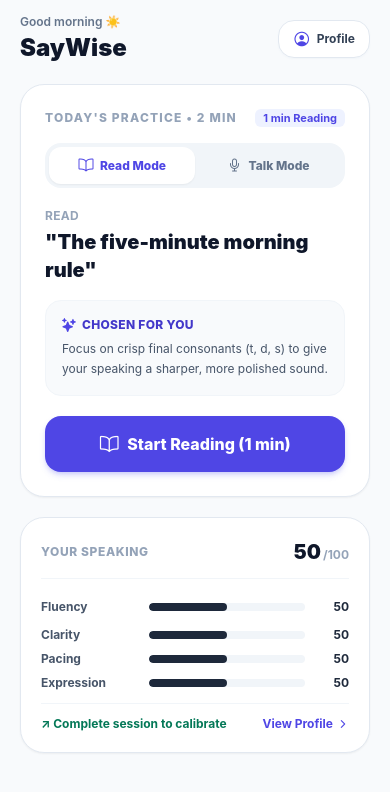
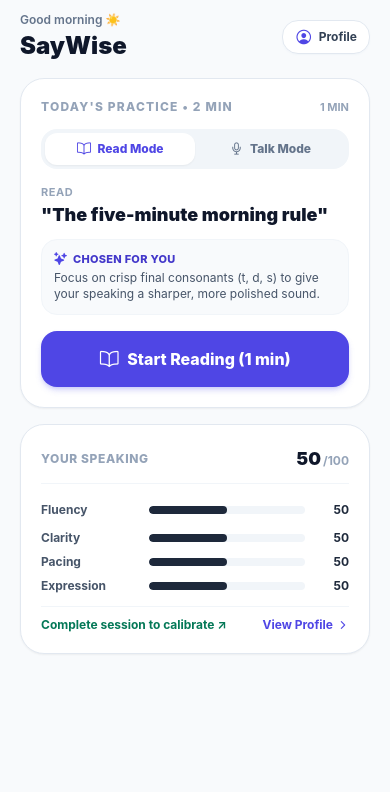
Before and after one commit to Snaehath/SayWise, a React Native app: screen / in a window 390 px wide. Shown: the top 792 px of the page. Built offline with nearby package versions, Linux system fonts and the light colour scheme; no server answers.

Commit message:
feat: add WelcomeScreen component with practice mode selection and daily challenge management

```diff
--- a/src/screens/WelcomeScreen.tsx
+++ b/src/screens/WelcomeScreen.tsx
@@ -26,7 +26,6 @@
     return {
       hours: Math.floor((diffMs / (1000 * 60 * 60)) % 24),
       minutes: Math.floor((diffMs / (1000 * 60)) % 60),
-      seconds: Math.floor((diffMs / 1000) % 60),
     };
   });
 
@@ -41,18 +40,17 @@
       setTimeLeft({
         hours: Math.floor((diffMs / (1000 * 60 * 60)) % 24),
         minutes: Math.floor((diffMs / (1000 * 60)) % 60),
-        seconds: Math.floor((diffMs / 1000) % 60),
       });
     };
 
-    const timer = setInterval(updateCountdown, 1000);
+    const timer = setInterval(updateCountdown, 60000);
     return () => clearInterval(timer);
   }, []);
 
   // render
   return (
-    <Text className="text-[11px] font-medium text-slate-400">
-      Next challenge in {timeLeft.hours}h {timeLeft.minutes}m {timeLeft.seconds}s
+    <Text className="text-xs font-medium text-slate-400">
+      Next challenge in {timeLeft.hours}h {timeLeft.minutes}m
     </Text>
   );
 });
@@ -102,19 +100,23 @@
     loadState();
   }, []);
 
+  const improvementText = profile.totalSessions > 0
+    ? `Biggest improvement: ${profile.biggestImprovement.name} ↗`
+    : 'Complete session to calibrate ↗';
+
   // render
   return (
     <View className="flex-1 bg-slate-50" style={{ paddingTop: insets.top, paddingBottom: insets.bottom }}>
       <ScrollView
         contentContainerStyle={{
           paddingHorizontal: 20,
-          paddingTop: 14,
-          paddingBottom: 36,
+          paddingTop: 12,
+          paddingBottom: 28,
         }}
         showsVerticalScrollIndicator={false}
       >
-        {/* header */}
-        <View className="flex-row items-center justify-between mb-5">
+        {/* top header */}
+        <View className="flex-row items-center justify-between mb-4">
           <View>
             <Text className="text-xs font-semibold text-slate-500">{getGreeting()}</Text>
             <Text className="text-2xl font-black text-slate-900 mt-0.5">SayWise</Text>
@@ -124,37 +126,37 @@
             onPress={onOpenProfile}
             hitSlop={{ top: 8, bottom: 8, left: 8, right: 8 }}
             unstable_pressDelay={0}
-            className="px-3.5 py-2 rounded-2xl bg-white border border-slate-200 flex-row items-center shadow-sm shadow-slate-100 active:opacity-75"
+            className="px-3 py-1.5 rounded-2xl bg-white border border-slate-200 flex-row items-center shadow-sm shadow-slate-100 active:opacity-75"
           >
             <Ionicons name="person-circle-outline" size={18} color="#4F46E5" />
             <Text className="text-xs font-bold text-slate-700 ml-1.5">Profile</Text>
           </Pressable>
         </View>
 
-        {/* practice card */}
-        <View className="bg-white rounded-3xl p-6 border border-slate-200 shadow-sm mb-5">
-          <View className="flex-row items-center justify-between mb-4">
+        {/* 1. TODAY'S PRACTICE CARD */}
+        <View className="bg-white rounded-3xl p-5 border border-slate-200 shadow-sm mb-4">
+          <View className="flex-row items-center justify-between mb-3.5">
             <Text className="text-xs font-extrabold tracking-widest text-slate-400 uppercase">
               TODAY'S PRACTICE • 2 MIN
             </Text>
-            <Text className="text-[11px] font-bold text-indigo-600 bg-indigo-50 px-2 py-0.5 rounded-md">
-              {activeMode === 'read' ? '1 min Reading' : '1 min Speaking'}
+            <Text className="text-[11px] font-bold text-slate-400 uppercase">
+              1 MIN
             </Text>
           </View>
 
-          {/* mode tabs */}
-          <View className="flex-row bg-slate-100 p-1 rounded-2xl mb-5">
+          {/* mode switch */}
+          <View className="flex-row bg-slate-100 p-1 rounded-2xl mb-4">
             <Pressable
               onPress={() => setActiveMode('read')}
               hitSlop={{ top: 6, bottom: 6, left: 6, right: 6 }}
               unstable_pressDelay={0}
-              className={`flex-1 py-2.5 rounded-xl flex-row items-center justify-center active:opacity-80 ${
+              className={`flex-1 py-2 rounded-xl flex-row items-center justify-center active:opacity-80 ${
                 activeMode === 'read' ? 'bg-white shadow-sm' : ''
               }`}
             >
               <Ionicons
                 name="book-outline"
-                size={16}
+                size={15}
                 color={activeMode === 'read' ? '#4F46E5' : '#64748B'}
               />
               <Text
@@ -170,13 +172,13 @@
               onPress={() => setActiveMode('talk')}
               hitSlop={{ top: 6, bottom: 6, left: 6, right: 6 }}
               unstable_pressDelay={0}
-              className={`flex-1 py-2.5 rounded-xl flex-row items-center justify-center active:opacity-80 ${
+              className={`flex-1 py-2 rounded-xl flex-row items-center justify-center active:opacity-80 ${
                 activeMode === 'talk' ? 'bg-white shadow-sm' : ''
               }`}
             >
               <Ionicons
                 name="mic-outline"
-                size={16}
+                size={15}
                 color={activeMode === 'talk' ? '#D97706' : '#64748B'}
               />
               <Text
@@ -189,43 +191,44 @@
             </Pressable>
           </View>
 
-          {/* topic */}
-          <View className="mb-4">
-            <Text className="text-xs font-bold text-slate-400 uppercase tracking-wide mb-1">
+          {/* topic title */}
+          <View className="mb-3">
+            <Text className="text-[11px] font-bold text-slate-400 uppercase tracking-wider mb-1">
               {activeMode === 'read' ? 'READ' : 'TALK'}
             </Text>
-            <Text className="text-xl font-black text-slate-900 leading-7">
+            <Text className="text-lg font-black text-slate-900 leading-6">
               "{activeChallenge.title}"
             </Text>
           </View>
 
-          {/* rationale */}
-          <View className="bg-slate-50 rounded-2xl p-4 mb-5 border border-slate-100">
-            <View className="flex-row items-center mb-1.5">
-              <Ionicons name="sparkles" size={14} color="#4F46E5" />
-              <Text className="text-xs font-extrabold text-indigo-700 ml-1.5 uppercase tracking-wide">
-                Chosen for you
+          {/* chosen for you */}
+          <View className="bg-slate-50 rounded-2xl p-3 mb-4 border border-slate-100">
+            <View className="flex-row items-center mb-1">
+              <Ionicons name="sparkles" size={13} color="#4F46E5" />
+              <Text className="text-[11px] font-extrabold text-indigo-700 ml-1.5 uppercase tracking-wide">
+                CHOSEN FOR YOU
               </Text>
             </View>
-            <Text className="text-xs text-slate-600 leading-5">
+            <Text className="text-xs text-slate-600 leading-4.5">
               {activeChallenge.whyChosen || activeChallenge.focusTarget || 'Calibrated to build steady speaking cadence and clear articulation.'}
             </Text>
           </View>
 
-          {/* action */}
+          {/* action / completion state */}
           {isCompletedToday ? (
-            <View className="space-y-3">
-              <View className="p-3.5 rounded-2xl bg-emerald-50 border border-emerald-200 flex-row items-center justify-between">
+            <View>
+              <View className="p-3 rounded-2xl bg-emerald-50 border border-emerald-200 flex-row items-center justify-between mb-2.5">
                 <View className="flex-row items-center">
-                  <Ionicons name="checkmark-circle" size={20} color="#059669" />
+                  <Ionicons name="checkmark-circle" size={18} color="#059669" />
                   <Text className="text-xs font-bold text-emerald-800 ml-2">Today's Session Completed</Text>
                 </View>
-                <Text className="text-xs font-bold text-emerald-700">
+                <Text className="text-xs font-black text-emerald-700">
                   {todayResult?.overallScore ? `${todayResult.overallScore}/100` : 'Done'}
                 </Text>
               </View>
 
               {todayResult && onViewCompletedResult && (
+                <View className="mb-2.5">
                   <Button
                     title="Review Today's Take"
                     onPress={() => onViewCompletedResult(todayResult)}
@@ -233,12 +236,14 @@
                     icon="sparkles"
                     size="md"
                   />
+                </View>
               )}
 
-              <View className="items-center mt-2">
+              <View className="items-center pt-0.5">
                 <MidnightCountdown />
               </View>
             </View>
+
           ) : (
             <Button
               title={activeMode === 'read' ? 'Start Reading (1 min)' : 'Start Talking (1 min)'}
@@ -250,20 +255,20 @@
           )}
         </View>
 
-        {/* progress snapshot */}
+        {/* 2. YOUR SPEAKING CARD */}
         <Pressable
           onPress={onOpenProfile}
           className="bg-white rounded-3xl p-5 border border-slate-200 shadow-sm active:opacity-90"
         >
-          <View className="flex-row items-center justify-between mb-4 pb-3 border-b border-slate-100">
+          <View className="flex-row items-center justify-between mb-3.5 pb-2.5 border-b border-slate-100">
             <Text className="text-xs font-extrabold text-slate-400 tracking-wider uppercase">YOUR SPEAKING</Text>
             <View className="flex-row items-baseline">
-              <Text className="text-xl font-black text-slate-900">{profile.overallScore}</Text>
+              <Text className="text-lg font-black text-slate-900">{profile.overallScore}</Text>
               <Text className="text-xs font-bold text-slate-400 ml-0.5">/100</Text>
             </View>
           </View>
 
-          {/* metrics */}
+          {/* 4 skill meters */}
           <View className="space-y-2 mb-3">
             <ProgressMetricRow label="Fluency" score={profile.fluencyScore} />
             <ProgressMetricRow label="Clarity" score={profile.clarityScore} />
@@ -271,9 +276,9 @@
             <ProgressMetricRow label="Expression" score={profile.expressionScore} />
           </View>
 
-          {/* footnote */}
-          <View className="pt-3 border-t border-slate-100 flex-row items-center justify-between">
-            <Text className="text-xs font-bold text-emerald-700">{profile.growthSummary}</Text>
+          {/* footer */}
+          <View className="pt-2.5 border-t border-slate-100 flex-row items-center justify-between">
+            <Text className="text-xs font-bold text-emerald-700">{improvementText}</Text>
             <View className="flex-row items-center">
               <Text className="text-xs font-bold text-indigo-600 mr-1">View Profile</Text>
               <Ionicons name="chevron-forward" size={12} color="#4F46E5" />
```
Lines whose indentation alone changed are shown as unchanged.
